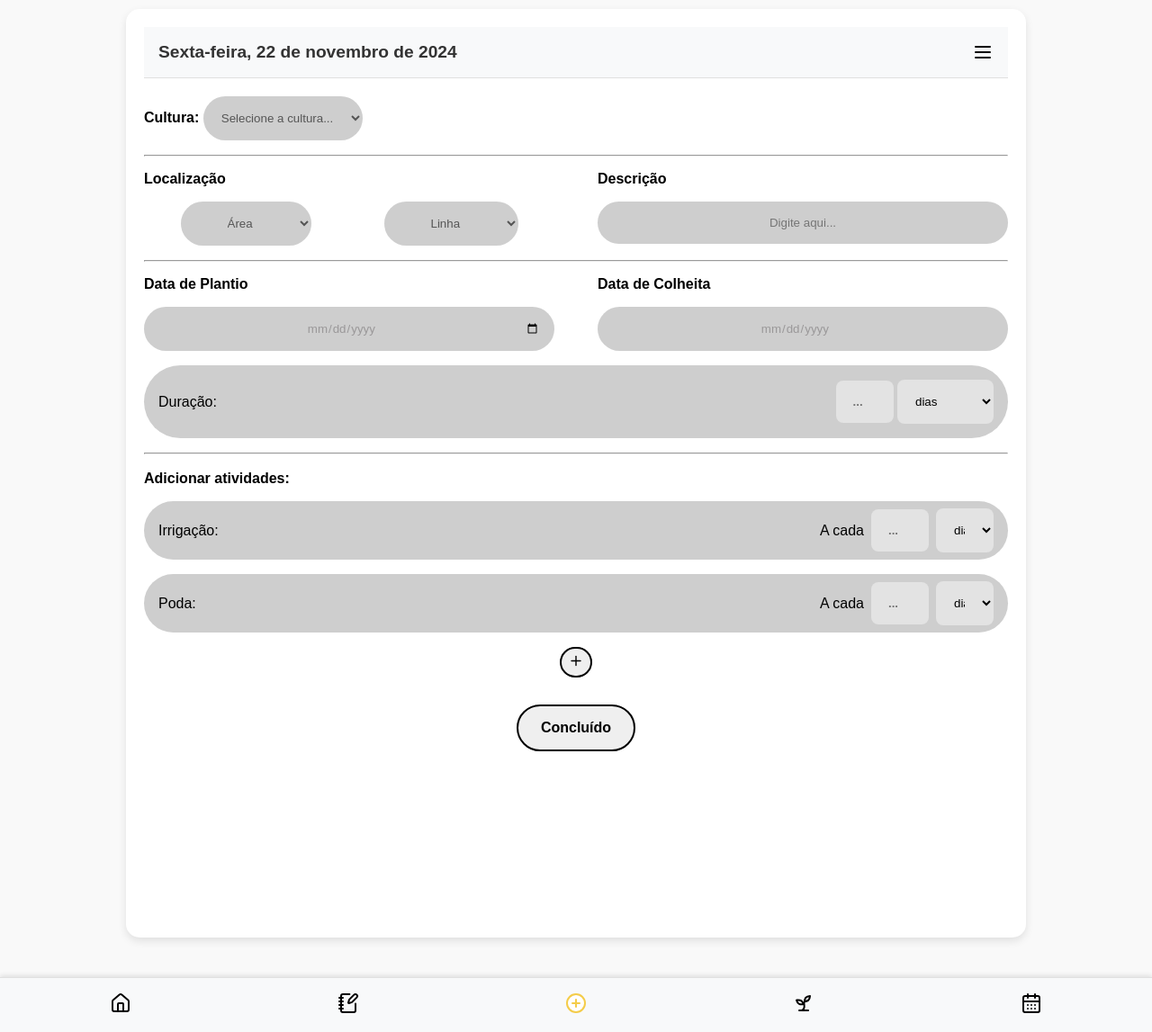
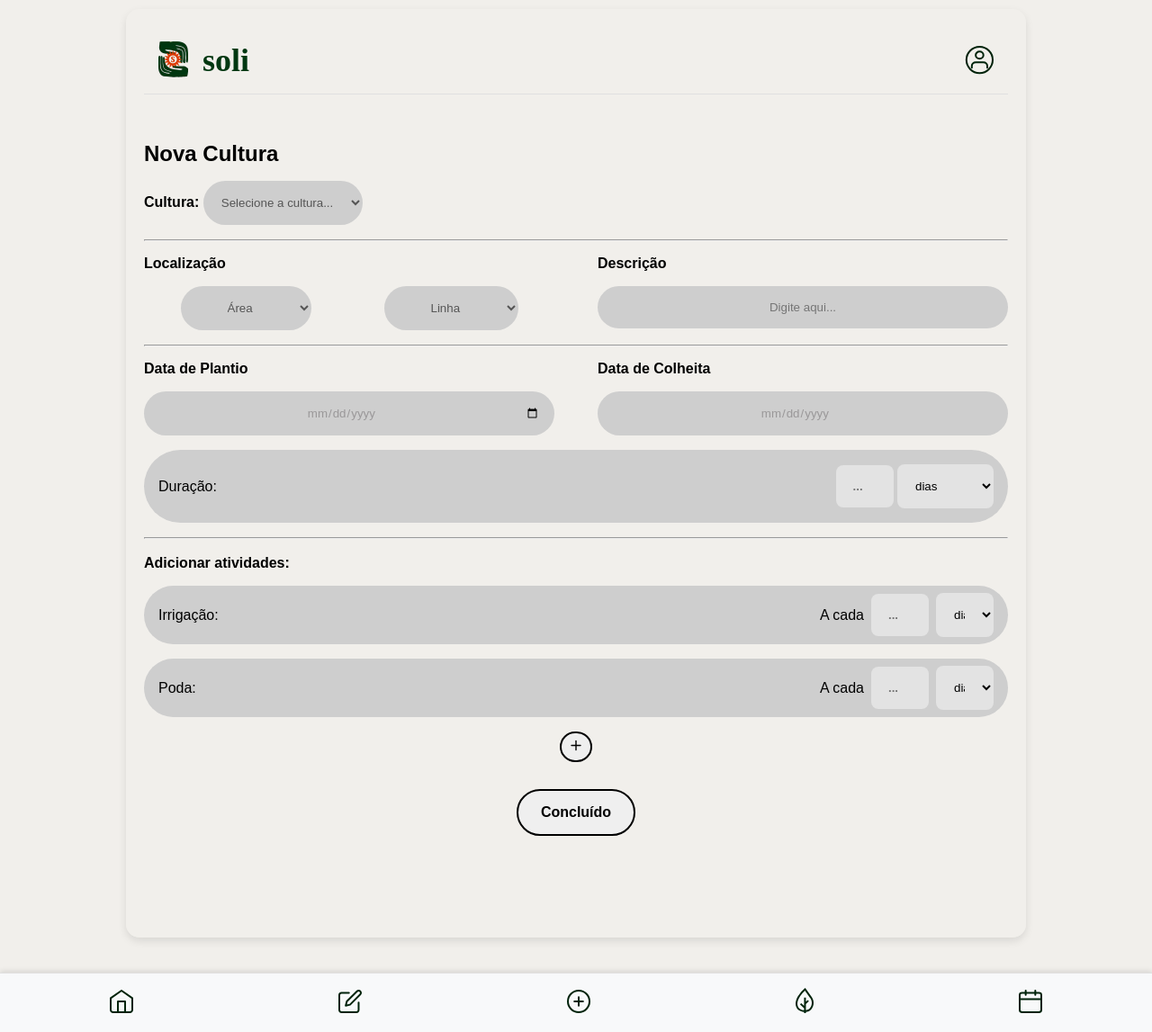
Before and after one commit to Jp-moraiss/Soli, a Django app: page /add/ in a window 1280 px wide. Shown: the whole page at 90% size. Run offline with Django 5.2, Linux system fonts and the light colour scheme; parts of the project's set-up code (start-up, migrations or seed data) failed here and were passed over.

Commit message:
update html & css

```diff
--- a/app_soli/static/css/add.css
+++ b/app_soli/static/css/add.css
@@ -31,6 +31,11 @@
     display: flex;
     flex-direction: column;
     width: 100%;
+}
+
+.title{
+    padding-top: 2rem;
+    padding-bottom: 1rem;
 }
 
 /* Novo estilo para duração */
--- a/app_soli/static/css/home.css
+++ b/app_soli/static/css/home.css
@@ -6,7 +6,7 @@
 }
 
 body {
-    background-color: #F9F9F9;
+    background-color: #F1EFEB;
     display: flex;
     justify-content: center;
     padding: 10px;
@@ -16,7 +16,7 @@ body {
 .container {
     width: 100%;
     max-width: 1000px;
-    background-color: white;
+    background: #F1EFEB;
     border-radius: 15px;
     padding: 20px;
     box-shadow: 0 4px 10px rgba(0, 0, 0, 0.1);
@@ -31,9 +31,17 @@ header {
     margin-bottom: 20px;
 }
 
+
 .date {
-    font-size: 18px;
-    font-weight: bold;
+    color: var(--Color-2, #00230B);
+    -webkit-text-stroke-width: 1;
+    -webkit-text-stroke-color: var(--Color-2, #00230B);
+    font-family: "League Spartan";
+    font-size: 23px;
+    font-style: normal;
+    font-weight: bolder;
+    line-height: normal;
+    padding-bottom: 3rem;
 }
 
 .SVG {
@@ -155,6 +163,11 @@ header {
 
 .weather-details .detail {
     text-align: center;
+}
+
+.h3-reminders{
+    padding-top: 3rem;
+    padding-bottom: 1rem;
 }
 
 .reminders {
--- a/app_soli/templates/add.html
+++ b/app_soli/templates/add.html
@@ -82,6 +82,10 @@
 <body>
     <div class="container">
         {% include 'header.html' %}
+
+        <div class="title">
+            <h2>Nova Cultura</h2>
+        </div>
 
         <div class="content">
             <form method="post" onsubmit="validateForm(event)">
--- a/app_soli/templates/footer.html
+++ b/app_soli/templates/footer.html
@@ -1,38 +1,37 @@
 <footer>
     <nav>
         <a href="{% url 'app_soli:home' %}" class="{% if request.path == '/home/' %}active{% endif %}">
-            <svg class="SVG" xmlns="http://www.w3.org/2000/svg" width="24" height="24" viewBox="0 0 24 24" fill="none" stroke="currentColor" stroke-width="2" stroke-linecap="round" stroke-linejoin="round" class="lucide lucide-house">
-                <path d="M15 21v-8a1 1 0 0 0-1-1h-4a1 1 0 0 0-1 1v8"/>
-                <path d="M3 10a2 2 0 0 1 .709-1.528l7-5.999a2 2 0 0 1 2.582 0l7 5.999A2 2 0 0 1 21 10v9a2 2 0 0 1-2 2H5a2 2 0 0 1-2-2z" />
-            </svg>
+            <svg xmlns="http://www.w3.org/2000/svg" width="26" height="26" viewBox="0 0 26 26" fill="none">
+                <path d="M1 9.4L13 1L25 9.4V22.6C25 23.2365 24.719 23.847 24.219 24.2971C23.7189 24.7471 23.0406 25 22.3333 25H3.66667C2.95942 25 2.28115 24.7471 1.78105 24.2971C1.28095 23.847 1 23.2365 1 22.6V9.4Z" stroke="#00230B" stroke-width="2" stroke-linecap="round" stroke-linejoin="round"/>
+                <path d="M9 25V13H17V25" stroke="#00230B" stroke-width="2" stroke-linecap="round" stroke-linejoin="round"/>
+              </svg>
         </a>
         <a href="" class="{% if request.path == '/' %}active{% endif %}">
-            <svg class="SVG" xmlns="http://www.w3.org/2000/svg" width="24" height="24" viewBox="0 0 24 24" fill="none" stroke="currentColor" stroke-width="2" stroke-linecap="round" stroke-linejoin="round" class="lucide lucide-notebook-pen">
-                <path d="M13.4 2H6a2 2 0 0 0-2 2v16a2 2 0 0 0 2 2h12a2 2 0 0 0 2-2v-7.4"/>
-                <path d="M2 6h4"/><path d="M2 10h4"/><path d="M2 14h4"/><path d="M2 18h4"/>
-                <path d="M21.378 5.626a1 1 0 1 0-3.004-3.004l-5.01 5.012a2 2 0 0 0-.506.854l-.837 2.87a.5.5 0 0 0 .62.62l2.87-.837a2 2 0 0 0 .854-.506z" />
-            </svg>
+            <svg width="26" height="26" viewBox="0 0 26 26" fill="none" xmlns="http://www.w3.org/2000/svg">
+                <path d="M11.7349 3.53033H3.38553C2.75285 3.53033 2.14608 3.78167 1.69871 4.22904C1.25133 4.67641 1 5.28318 1 5.91586V22.6146C1 23.2472 1.25133 23.854 1.69871 24.3014C2.14608 24.7487 2.75285 25.0001 3.38553 25.0001H20.0842C20.7169 25.0001 21.3237 24.7487 21.7711 24.3014C22.2184 23.854 22.4698 23.2472 22.4698 22.6146V14.2652" stroke="#00230B" stroke-width="2" stroke-linecap="round" stroke-linejoin="round"/>
+                <path d="M20.6806 1.74109C21.1552 1.26658 21.7987 1 22.4698 1C23.1409 1 23.7844 1.26658 24.2589 1.74109C24.7335 2.2156 25 2.85917 25 3.53023C25 4.20129 24.7335 4.84487 24.2589 5.31938L12.9277 16.6506L8.15662 17.8434L9.34938 13.0723L20.6806 1.74109Z" stroke="#00230B" stroke-width="2" stroke-linecap="round" stroke-linejoin="round"/>
+                </svg>
         </a>
         <a href="{% url 'app_soli:add' %}" class="{% if request.path == '/add/' %}active{% endif %}">
-            <svg class="SVG" xmlns="http://www.w3.org/2000/svg" width="24" height="24" viewBox="0 0 24 24" fill="none" stroke="currentColor" stroke-width="2" stroke-linecap="round" stroke-linejoin="round" class="lucide lucide-circle-plus">
-                <circle cx="12" cy="12" r="10"/><path d="M8 12h8"/><path d="M12 8v8"/>
-            </svg>
+            <svg width="26" height="26" viewBox="0 0 26 26" fill="none" xmlns="http://www.w3.org/2000/svg">
+                <path d="M13 25C19.6274 25 25 19.6274 25 13C25 6.37258 19.6274 1 13 1C6.37258 1 1 6.37258 1 13C1 19.6274 6.37258 25 13 25Z" stroke="#00230B" stroke-width="2" stroke-linecap="round" stroke-linejoin="round"/>
+                <path d="M13 8.20001V17.8" stroke="#00230B" stroke-width="2" stroke-linecap="round" stroke-linejoin="round"/>
+                <path d="M8.20001 13H17.8" stroke="#00230B" stroke-width="2" stroke-linecap="round" stroke-linejoin="round"/>
+                </svg>
         </a>
         <a href="{% url 'app_soli:verculturas' %}" class="{% if request.path == '/verculturas/' %}active{% endif %}">
-            <svg class="SVG" xmlns="http://www.w3.org/2000/svg" width="24" height="24" viewBox="0 0 24 24" fill="none" stroke="currentColor" stroke-width="2" stroke-linecap="round" stroke-linejoin="round" class="lucide lucide-sprout">
-                <path d="M7 20h10"/>
-                <path d="M10 20c5.5-2.5.8-6.4 3-10"/>
-                <path d="M9.5 9.4c1.1.8 1.8 2.2 2.3 3.7-2 .4-3.5.4-4.8-.3-1.2-.6-2.3-1.9-3-4.2 2.8-.5 4.4 0 5.5.8z"/>
-                <path d="M14.1 6a7 7 0 0 0-1.1 4c1.9-.1 3.3-.6 4.3-1.4 1-1 1.6-2.3 1.7-4.6-2.7.1-4 1-4.9 2z"/>
-            </svg>
+            <svg width="20" height="29" viewBox="0 0 20 29" fill="none" xmlns="http://www.w3.org/2000/svg">
+                <path d="M11.1345 26.6776H9.77765C6.87568 26.6519 4.25017 25.55 2.31893 23.773L2.32171 23.7755L2.26697 23.7261L2.22152 23.6691C0.835592 21.9685 0 19.8062 0 17.4588C0 16.8694 0.0526495 16.2916 0.153788 15.7296L0.144807 15.7899C0.657674 12.9996 1.72297 10.5134 3.2352 8.33067L3.187 8.4048C5.12499 5.49846 7.3146 2.98372 9.79564 0.758271L9.81501 0.741017L10.6738 0L18.0015 10.3569C19.2538 12.1328 20 14.3173 20 16.667C20 19.3177 19.0505 21.758 17.4565 23.6986L17.4767 23.673C15.9899 25.4704 13.7179 26.6281 11.159 26.6775L11.1505 26.6777L11.1345 26.6776ZM9.79903 24.7775H11.1185C13.0575 24.7377 14.7729 23.8632 15.8866 22.519L15.8968 22.5062C17.2069 20.9101 17.9973 18.8768 17.9973 16.6684C17.9973 14.7097 17.3756 12.8888 16.3091 11.3735L16.3322 11.4083L10.3225 2.92109C8.30921 4.84325 6.51152 6.97284 4.96948 9.27177L4.87373 9.42456C1.47496 14.7043 1.10237 19.0886 3.76663 22.4556C5.33292 23.8745 7.45261 24.7549 9.78893 24.7775H9.79363L9.79903 24.7775ZM11.4444 28.0457H9.4411V10.6913H11.4444V28.0457ZM9.7349 22.9281L4.86045 18.3045L6.27602 16.9617L11.1505 21.5853L9.7349 22.9281ZM11.1506 18.3045L9.7349 16.9617L13.3941 13.4908L14.8097 14.8336L11.1506 18.3045Z" fill="#00230B"/>
+                </svg>
+
         </a>
         <a href="{% url 'agenda' %}" class="{% if request.path == '/agenda/' %}active{% endif %}">
-            <svg class="SVG" xmlns="http://www.w3.org/2000/svg" width="24" height="24" viewBox="0 0 24 24" fill="none" stroke="currentColor" stroke-width="2" stroke-linecap="round" stroke-linejoin="round" class="lucide lucide-calendar-days">
-                <path d="M8 2v4"/><path d="M16 2v4"/>
-                <rect width="18" height="18" x="3" y="4" rx="2"/>
-                <path d="M3 10h18"/><path d="M8 14h.01"/><path d="M12 14h.01"/><path d="M16 14h.01"/>
-                <path d="M8 18h.01"/><path d="M12 18h.01"/><path d="M16 18h.01"/>
-            </svg>
+            <svg width="26" height="26" viewBox="0 0 26 26" fill="none" xmlns="http://www.w3.org/2000/svg">
+                <path d="M22.3333 3.40002H3.66667C2.19391 3.40002 1 4.47454 1 5.80002V22.6C1 23.9255 2.19391 25 3.66667 25H22.3333C23.8061 25 25 23.9255 25 22.6V5.80002C25 4.47454 23.8061 3.40002 22.3333 3.40002Z" stroke="#00230B" stroke-width="2" stroke-linecap="round" stroke-linejoin="round"/>
+                <path d="M18.3333 1V5.8" stroke="#00230B" stroke-width="2" stroke-linecap="round" stroke-linejoin="round"/>
+                <path d="M7.66669 1V5.8" stroke="#00230B" stroke-width="2" stroke-linecap="round" stroke-linejoin="round"/>
+                <path d="M1 10.6H25" stroke="#00230B" stroke-width="2" stroke-linecap="round" stroke-linejoin="round"/>
+                </svg>
         </a>
     </nav>
 </footer>
@@ -93,11 +92,13 @@
     .SVG {
         width: 24px;
         height: 24px;
+        flex-shrink: 0;
         transition: 0.3s ease;
+
     }
 
     .SVG:hover {
-        fill: #ffffff;
-        stroke: #f4cc49;
+        fill: #DE3900;
+        stroke: #DE3900
     }
 </style>
--- a/app_soli/templates/header.html
+++ b/app_soli/templates/header.html
@@ -1,27 +1,18 @@
+{% load static %}
 <header>
-    <div class="date" id="currentDate"></div> <!-- Adicione um ID para facilitar a seleção -->
+    <div class="soli">
+        <img src="{% static 'img/logo2.png' %}" alt="Soli logo" class="logo-image"/>
+        <h1 class="logo-title">soli</h1>
+    </div>
     <div class="menu">
-        <svg class="SVG" xmlns="http://www.w3.org/2000/svg" width="24" height="24" viewBox="0 0 24 24" fill="none" stroke="currentColor" stroke-width="2" stroke-linecap="round" stroke-linejoin="round" class="lucide lucide-menu">
-            <line x1="4" x2="20" y1="12" y2="12"/>
-            <line x1="4" x2="20" y1="6" y2="6"/>
-            <line x1="4" x2="20" y1="18" y2="18"/>
+        <svg width="32" height="32" viewBox="0 0 32 32" fill="none" xmlns="http://www.w3.org/2000/svg">
+            <path d="M24.98 24.1802V22.1869C24.98 21.1295 24.528 20.1155 23.7235 19.3679C22.9189 18.6202 21.8278 18.2002 20.69 18.2002H12.11C10.9722 18.2002 9.88099 18.6202 9.07646 19.3679C8.27193 20.1155 7.81995 21.1295 7.81995 22.1869V24.1802" stroke="#00230B" stroke-width="2" stroke-linecap="round" stroke-linejoin="round"/>
+            <path d="M16.4 14.2133C18.7693 14.2133 20.69 12.4284 20.69 10.2267C20.69 8.02489 18.7693 6.23999 16.4 6.23999C14.0307 6.23999 12.11 8.02489 12.11 10.2267C12.11 12.4284 14.0307 14.2133 16.4 14.2133Z" stroke="#00230B" stroke-width="2" stroke-linecap="round" stroke-linejoin="round"/>
+            <circle cx="16.4" cy="15.6" r="14.6" stroke="#00230B" stroke-width="2"/>
         </svg>
+
     </div>
 </header>
-
-<script>
-    document.addEventListener('DOMContentLoaded', function () {
-        const dateElement = document.getElementById('currentDate');
-        const options = { weekday: 'long', day: 'numeric', month: 'long', year: 'numeric' };
-        const today = new Date();
-        const formattedDate = today.toLocaleDateString('pt-BR', options);
-
-        // Capitaliza a primeira letra do dia e do mês
-        const capitalizedDate = formattedDate.charAt(0).toUpperCase() + formattedDate.slice(1);
-
-        dateElement.textContent = capitalizedDate; // Atualiza o conteúdo da div com a data formatada
-    });
-</script>
 
 
 <style>
@@ -30,8 +21,28 @@
         justify-content: space-between;
         align-items: center;
         padding: 1rem;
-        background-color: #f8f9fa;
+        background: #F1EFEB;
         border-bottom: 1px solid #e0e0e0;
+    }
+
+    .soli{
+        display: flex;
+        flex-direction: row;
+        gap: 1rem;
+    }
+    .logo-image{
+        width: 33px;
+        height: 40px;
+        flex-shrink: 0;
+    }
+
+    .logo-title {
+        color: #003711;
+        font-family: 'League Spartan', bold;
+        font-size: 36px;
+        font-style: normal;
+        font-weight: bolder;
+        line-height: normal;
     }
 
     .date {
```
Also changed, not shown: other parts of app_soli/static/css/add.css (+53 -0 lines), app_soli/templates/home.html (+16 -1 lines), app_soli/templates/register.html (+8 -9 lines), app_soli/static/SVGs/perfil.svg (added), app_soli/static/img/logo2.png (added).
